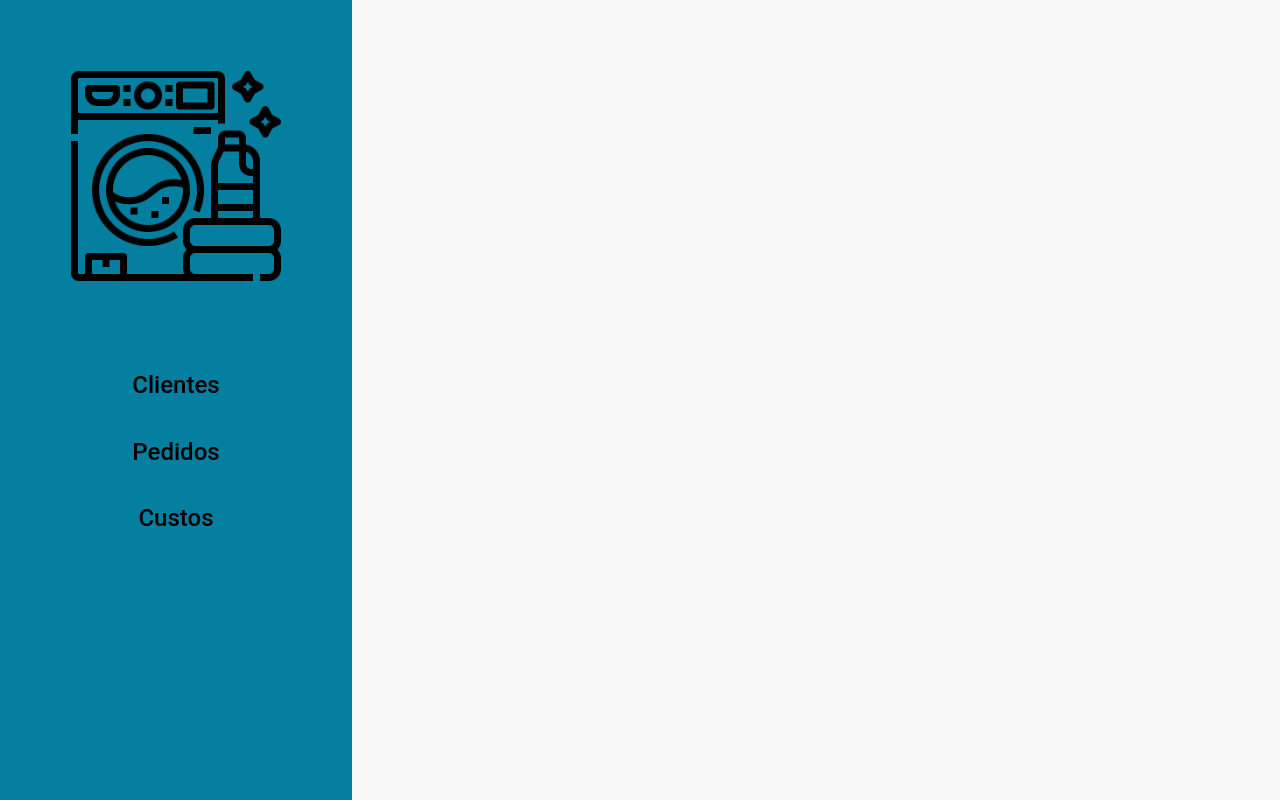
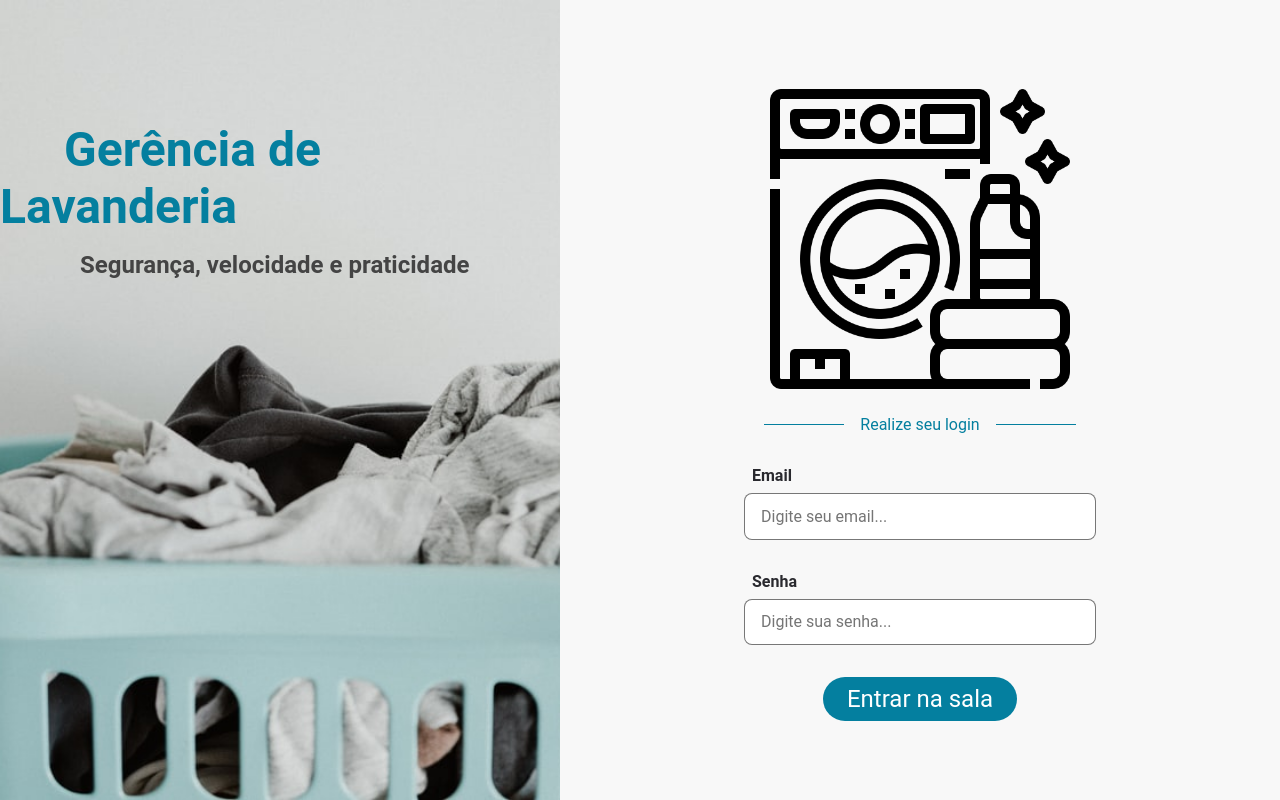
Before and after one commit to GabrielFSSantos/Basic_Laundry_System, a React (Create React App) app: page / in a window 1280 px wide. Built offline with nearby package versions, Linux system fonts and the light colour scheme.

Commit message:
Add page Login and Controlers

```diff
--- a/src/App.tsx
+++ b/src/App.tsx
@@ -1,6 +1,7 @@
 import { BrowserRouter, Route, Switch } from 'react-router-dom';
 
 import { Sidebar } from './components/Sidebar';
+import { Login } from './pages/Login';
 import { ReadAndExcludeClient } from './pages/ReadAndExcludeClient';
 import { RegisterAndEditClient } from './pages/RegisterAndEditClient';
 import { ReadAndExcludeRequest } from './pages/ReadAndExcludeRequest';
@@ -11,15 +12,17 @@ function App() {
   return (
     <BrowserRouter>
         <Switch>
-          <Sidebar>
-            <Route path="/clients" component={ReadAndExcludeClient} />
-            <Route path="/new/client" component={RegisterAndEditClient} />
-            <Route path="/edit/client/:id" component={RegisterAndEditClient} />
-            <Route path="/requests" component={ReadAndExcludeRequest} />
-            <Route path="/new/request" component={RegisterAndEditRequest} />
-            <Route path="/edit/request/:id" component={RegisterAndEditRequest} />
-            <Route path="/costs" component={Costs} />
-          </Sidebar>
+            {localStorage.getItem('token') ? (
+              <Sidebar>
+                <Route path="/clients" component={ReadAndExcludeClient}/>
+                <Route path="/new/client" component={RegisterAndEditClient}/>
+                <Route path="/edit/client/:id" component={RegisterAndEditClient}/>
+                <Route path="/requests" component={ReadAndExcludeRequest}/>
+                <Route path="/new/request" component={RegisterAndEditRequest}/>
+                <Route path="/edit/request/:id" component={RegisterAndEditRequest}/>
+                <Route path="/costs" component={Costs}/>
+              </Sidebar>
+            ): <Route path="/" exact component={Login}/>}
         </Switch>
     </BrowserRouter>
   );
--- a/src/components/Header/styles.scss
+++ b/src/components/Header/styles.scss
@@ -4,17 +4,42 @@
 
   header {
     display: flex;
-    align-items: flex-start;
-    flex-direction: column;
+    justify-content: space-between;
     margin: 4rem 0rem 2rem 4rem;
 
-    h1 {
-      font-size: 2rem;
+    div {
+      display: flex;
+      flex-direction: column;
+      align-items: flex-start;
+
+      h1 {
+        font-size: 2rem;
+      }
+
+      h2 {
+        font-size: 1.5rem;
+        margin-top: 1.5rem;
+      }
     }
 
-    h2 {
+    button {
+      color: #FFF;
       font-size: 1.5rem;
-      margin-top: 1.5rem;
+
+      width: 5rem;
+      height: 2.5rem;
+
+      border: none;
+      background: #FFA200;
+      //padding: 0.5rem 1.5rem;
+      border-radius: 2rem;
+
+      transition: 300ms;
+
+      &:hover {
+        background: #047F9F;
+        color: #FFF;
+      }
     }
   }
 
--- a/src/components/LabelAndChange/styles.scss
+++ b/src/components/LabelAndChange/styles.scss
@@ -18,6 +18,11 @@
       background: #FFF;
       border: 0.1rem solid #0008;
       border-radius: 0.5rem;
+
+      &:focus {
+        border: 0.2rem solid #047F9F;
+        border-radius: 0.5rem;
+      }
     }
 
     input:disabled , select:disabled {
--- a/src/components/Modal/styles.scss
+++ b/src/components/Modal/styles.scss
@@ -17,7 +17,7 @@
     height: auto;
     width: 40rem;
 
-    border: 0.15rem solid #047F9F;
+    border: 0.3rem solid #047F9F;
     border-radius: 2rem;
     background-color: #FFF;
 
--- /dev/null
+++ b/src/pages/Login/index.tsx
@@ -0,0 +1,101 @@
+import { FormEvent, useState } from 'react';
+import { useHistory } from 'react-router-dom';
+
+import { LabelAndChange } from '../../components/LabelAndChange';
+import { Button } from '../../components/Button';
+import { Modal } from '../../components/Modal';
+
+import {Administrator} from '../../service/models/Administrator'
+import AdministratorController from '../../service/controllers/AdministratorController';
+
+import washingMachine from '../../assets/washing-machine.png';
+import './styles.scss'
+
+export function Login() {
+  const history = useHistory();
+
+  const [email, setEmail] = useState('');
+  const [password, setPassword] = useState('');
+  const [alertFullFields, setAlertFullFields] = useState(false);
+  const [incorrectDados, setIncorrectDados] = useState(false);
+
+  function handleToLogin(event: FormEvent) {
+    event.preventDefault();
+
+    if(email !== '' && password !== '') {
+
+      const admin: Administrator = {
+        email,
+        password,
+        token: ''
+      }
+      AdministratorController.login(admin).then(result => {
+        if(result){
+          history.push('/clients');
+        }
+        else {
+          setIncorrectDados(true);
+        }
+      });
+    }
+    else {
+      setAlertFullFields(true);
+    }
+  }
+
+  return(
+    <div id="login">
+      <aside>
+        <div className="banner">
+          <strong>Gerência de Lavanderia</strong>
+          <p>Segurança, velocidade e praticidade</p>
+        </div>
+      </aside>
+
+      <main>
+        <div className="main-content">
+          <img src={washingMachine} alt="logo" />
+          <div className="separator" >Realize seu login</div>
+          <form onSubmit={handleToLogin}>
+            <LabelAndChange
+              input
+              name="Email"
+              type="text"
+              onChange={event => setEmail(event.target.value)}
+              placeholder="Digite seu email..."
+            />
+            <LabelAndChange
+              input
+              name="Senha"
+              type="password"
+              onChange={event => setPassword(event.target.value)}
+              placeholder="Digite sua senha..."
+            />
+
+            <Button type="submit">Entrar na sala</Button>
+          </form>
+        </div>
+      </main>
+
+      {alertFullFields ?
+        <Modal
+          alert
+          title="Alerta ao realizar login"
+          handleToCancel={() => {setAlertFullFields(false)}}
+        >
+          Preencha todos os campos!
+        </Modal>
+      : false}
+
+      {incorrectDados ?
+        <Modal
+          alert
+          title="Alerta ao realizar login"
+          handleToCancel={() => {setIncorrectDados(false)}}
+        >
+          Senha ou email incorretos!
+        </Modal>
+      : false}
+    </div>
+  );
+}
--- /dev/null
+++ b/src/pages/Login/styles.scss
@@ -0,0 +1,102 @@
+#login {
+  height: 100vh;
+  display: flex;
+  align-items: stretch;
+
+  aside {
+    display: flex;
+    flex-direction: column;
+    justify-content: center;
+
+    flex: 1;
+    background: url(../../assets/background.jpeg) no-repeat center;
+    background-size: cover;
+
+    strong {
+      font-size: 3rem;
+      color: #047F9F;
+      font-weight: bold;
+      margin-left: 4rem;
+    }
+
+    p {
+      font-size: 1.5rem;
+      color: #444444;
+      font-weight: bold;
+
+      margin-left: 5rem;
+      margin-top: 1rem;
+      margin-bottom: 25rem;
+    }
+  }
+
+  main {
+    display: flex;
+    flex-direction: column;
+    align-items: center;
+    justify-content: center;
+
+    width: 100%;
+    max-width: 45rem;
+
+    .main-content  {
+      display: flex;
+      flex-direction: column;
+      align-items: center;
+      justify-content: center;
+
+      img {
+        max-width: 20rem;
+      }
+
+      form {
+        display: flex;
+        flex-direction: column;
+        align-items: center;
+        justify-content: center;
+
+        button {
+          margin-top: 2rem;
+          background: #047F9F;
+
+          &:hover {
+            background: #FFA200;
+            color: #FFF;
+          }
+        }
+
+        input {
+          padding: 0.8rem 1rem;
+        }
+      }
+
+      .separator {
+        display: flex;
+        align-items: center;
+        justify-content: center;
+
+        font-size: 1rem;
+        color: #047F9F;
+
+        margin-top: 1rem;
+        align-items: center;
+
+        &::after {
+          content: '';
+          height: 0.1rem;
+          width: 5rem;
+          background: #047F9F;
+          margin-left: 1rem;
+        }
+
+        &::before {
+          content: '';
+          height: 0.1rem;
+          width: 5rem;
+          background: #047F9F;
+          margin-right: 1rem;
+        }
+      }
+    }
+  }
+}
--- /dev/null
+++ b/src/service/controllers/AdministratorController.ts
@@ -0,0 +1,48 @@
+import { Administrator } from '../models/Administrator';
+import { administrator } from '../data/data.json';
+
+const AdministratorController = {
+
+  async login(admin: Administrator) {
+    try {
+      let administratorData: Administrator;
+      const administratorStorage = localStorage.getItem('administrator');
+
+      if(administratorStorage){
+        administratorData = JSON.parse(administratorStorage);
+      }
+      else {
+        localStorage.setItem('administrator', JSON.stringify(administrator));
+        administratorData = JSON.parse(JSON.stringify(administrator));
+      }
+
+      if (admin.password !== administratorData.password) {
+        return false;
+      }
+
+      localStorage.setItem('token', JSON.stringify(administratorData.token));
+
+      return true;
+
+    } catch (error) {
+      alert("Could not login.\n" + error);
+    }
+  },
+
+  async logout() {
+    try {
+      const tokenStorage = localStorage.getItem('token');
+
+      if(tokenStorage){
+        localStorage.removeItem('token');
+        return true;
+      }
+      return false;
+
+    } catch (error) {
+      alert("Could not logout.\n" + error);
+    }
+  },
+}
+
+export default AdministratorController;
--- a/src/service/data/data.json
+++ b/src/service/data/data.json
@@ -1,4 +1,10 @@
 {
+  "administrator": {
+    "email": "teste@email.com",
+    "password": "12345678",
+    "token": "ASD4SA6F4WE-65R4F8F4SE6-FS5F9DS489"
+  },
+
   "cost": {
     "expenses": 4000,
     "profit": 1520,
--- /dev/null
+++ b/src/service/models/Administrator.ts
@@ -0,0 +1,5 @@
+export class Administrator {
+  email!: string;
+  password!: string;
+  token!: string;
+}
```
Also changed, not shown: src/components/Header/index.tsx (+37 -2 lines), src/assets/background.jpeg (added).
